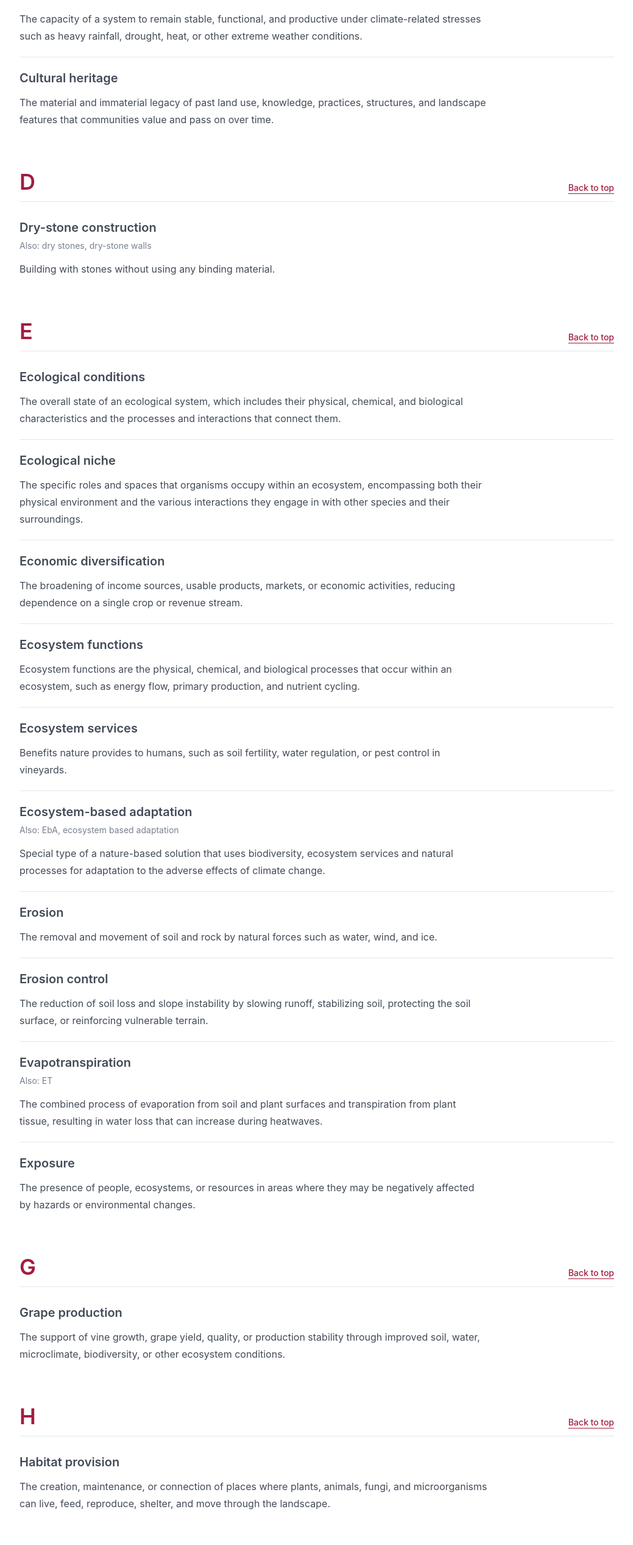
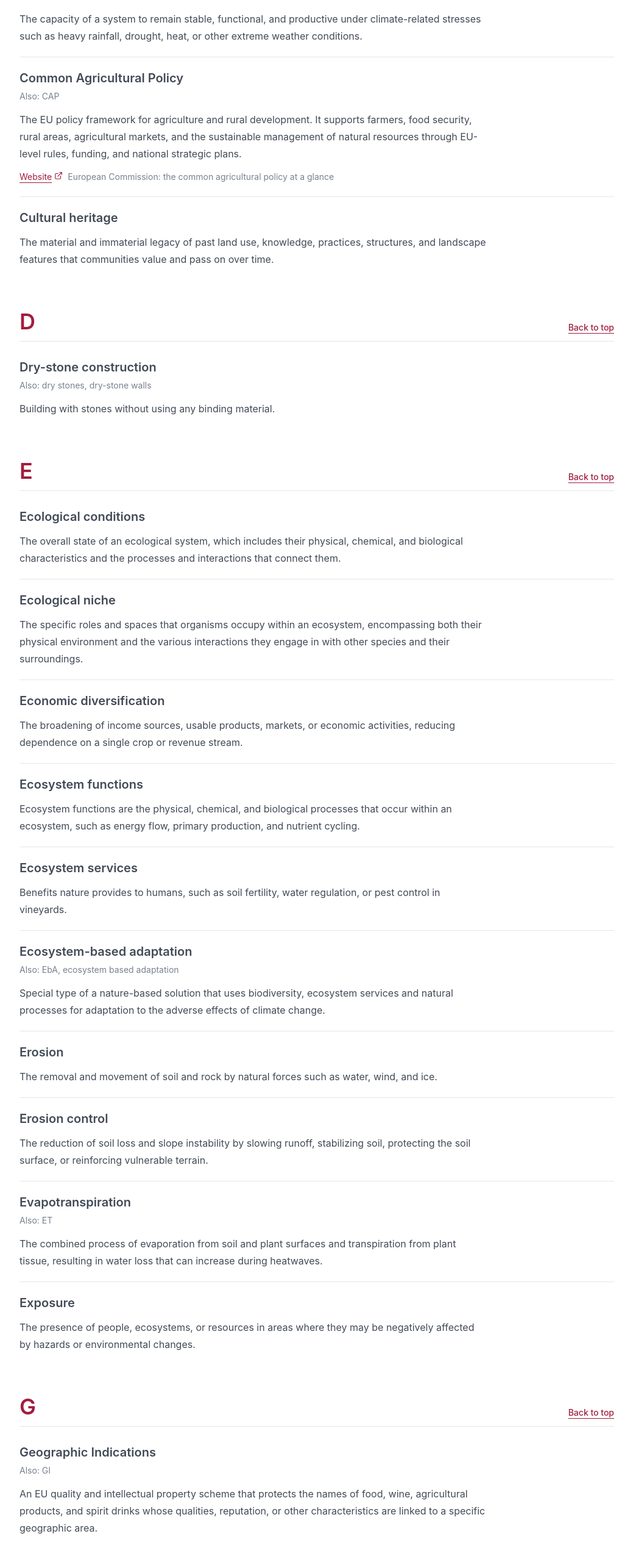
Before and after one commit to Eurac-Research/winemap, a Next.js app: page /about/glossary in a window 1280 px wide. Shown: the part 1548-4081 px from the top of the page at 61% size, without its empty margins (120-1159 px from the left). Built offline with nearby package versions, Linux system fonts and the light colour scheme.

Commit message:
add glossary popovers and links to governance landing page

```diff
--- a/src/app/governance/page.tsx
+++ b/src/app/governance/page.tsx
@@ -9,8 +9,9 @@ import {
   Users,
 } from "lucide-react";
 
+import { GlossaryTermPopover } from "@/components/glossary/glossaryTerm";
 import styles from "@/styles/Home.module.css";
-import DatawrapperChart from "@/components/DatawrapperChart";
+// import DatawrapperChart from "@/components/DatawrapperChart";
 
 const discoverMoreLinks =
   mainAreas.find((area) => area.id === "governance")?.categories ?? [];
@@ -37,7 +38,9 @@ export default function GovernancePage() {
               <h1 className={styles.landingTitle}>Navigating vineyards’ legal frameworks </h1>
 
               <p className={styles.landingIntro}>
-                Europe’s diverse vineyard landscapes and wine traditions are framed by a complex set of regional, national, and EU regulations. WINEMAP Governance gathers information about these legal frameworks and geographic indications for wine production in Europe.
+                Europe’s diverse vineyard landscapes and wine traditions are framed by a complex set of regional, national, and EU regulations. WINEMAP Governance gathers information about these legal frameworks and{" "}
+                <GlossaryTermPopover id="geographic-indications">geographic indications</GlossaryTermPopover>{" "}
+                for wine production in Europe.
               </p>
             </div>
 
@@ -67,10 +70,16 @@ export default function GovernancePage() {
 
             <div className={styles.landingCopy}>
               <p>
-                Across Europe, wine production and vineyard management are governed by a dense, complex network of regulations. The recent EU framework covers a wide range of topics, such as the organization of the markets in agricultural products and their financing, through the Common Agricultural Policy (CAP). On a technical level, the EU also covers planting and plant health regulations, targeting physical and chemical characteristics of grapevine products and the authorizations for vine plantings and certifications.
+                Across Europe, wine production and vineyard management are governed by a dense, complex network of regulations. The recent EU framework covers a wide range of topics, such as the organization of the markets in agricultural products and their financing, through the{" "}
+                <GlossaryTermPopover id="common-agricultural-policy">
+                  Common Agricultural Policy (CAP)
+                </GlossaryTermPopover>
+                . On a technical level, the EU also covers planting and plant health regulations, targeting physical and chemical characteristics of grapevine products and the authorizations for vine plantings and certifications.
               </p>
               <p>
-                Besides EU legal frameworks, local participatory approaches also contribute to developing innovative solutions and ideas for the management and protection of vineyards and wine-regions identities and quality of wines. Making this knowledge accessible allows winemakers and researchers to share knowledge and ensure a sustainable future for wine regions.               </p>
+                Besides EU legal frameworks, local participatory approaches, such as{" "}
+                <GlossaryTermPopover id="living-lab">living-labs </GlossaryTermPopover>{" "},
+                also contribute to developing innovative solutions and ideas for the management and protection of vineyards and wine-regions identities and quality of wines. Making this knowledge accessible allows winemakers and researchers to share knowledge and ensure a sustainable future for wine regions.               </p>
             </div>
           </div>
         </section>
@@ -81,7 +90,9 @@ export default function GovernancePage() {
 
             <div className={styles.landingCopy}>
               <p>
-                As Europe is home to some of the world’s most prestigious wine regions, the European Union has established a quality scheme called Protected Designation of Origin (PDO) in order to maintain the integrity and quality of these wines. This system sets rules and regulations for the production, labelling, and promotion of wines within specific regions of Europe. This classification ensures that wines produced within those regions follow strict standards of quality and tradition, protecting the reputation and authenticity of each wine. The PDO designation is granted by the EU, and only wines that are produced within a certain region and meet specific production criteria are allowed to carry the PDO label.
+                As Europe is home to some of the world’s most prestigious wine regions, the European Union has established a quality scheme called{" "}
+                <GlossaryTermPopover id="protected-designation-of-origin">Protected Designation of Origin (PDO)</GlossaryTermPopover>{" "}
+                in order to maintain the integrity and quality of these wines. This system sets rules and regulations for the production, labelling, and promotion of wines within specific regions of Europe. This classification ensures that wines produced within those regions follow strict standards of quality and tradition, protecting the reputation and authenticity of each wine. The PDO designation is granted by the EU, and only wines that are produced within a certain region and meet specific production criteria are allowed to carry the PDO label.
               </p>
               <a
                 className="article-media-link block"
@@ -116,14 +127,22 @@ export default function GovernancePage() {
 
             <div className={styles.landingCopy}>
               <p>
-                This complex system is now easier to navigate, as Eurac Research has produced the first-ever comprehensive map of Europe’s wine regions classified under the PDO system. Across the WINEMAP Governance, you can find accessible information on PDOs and other EU legislation about vineyards and wine products to link environmental and climatic components to specific PDO regions. The aim of the WINEMAP is to ensure wine-related stakeholders can learn and better understand, through specific courses or map applications, the global picture associated to vineyards’ management and protection, ensuring the cultural continuity of Europe’s wine-growing regions.
+                This complex system is now easier to navigate, as Eurac Research has published the {" "}
+                  <Link
+                    key="pdo-atlas"
+                    href="map-applications/pdo-atlas"
+                    className="font-semibold app-accent-text underline underline-offset-4 transition-colors hover:brightness-110 focus-visible:outline focus-visible:outline-2 focus-visible:outline-offset-2 focus-visible:outline-[color:var(--app-accent-text-color)]"
+                  >
+                   European PDO-Atlas
+                  </Link>
+                , the first-ever comprehensive map of Europe’s wine regions classified under the PDO system. Additionally, across the WINEMAP Governance you can find accessible information on PDOs and other EU legislation regarding vineyards and wine products. The aim of the WINEMAP Governance is to ensure wine-related stakeholders can learn and better understand the legal management and protection of European vineyards, by offering specific courses and map applications and thereby ensuring the cultural continuity of European wine-growing regions.
               </p>
-              <DatawrapperChart
+              {/* <DatawrapperChart
                 chartId="DEUDJ/6?dark=true"
                 title="Nr. of registered PDOs"
                 ariaLabel="Line chart showing the number of registered PDOs over time"
                 height={378}
-              />
+              /> */}
             </div>
           </div>
         </section>
--- a/src/components/glossary/glossaryTerm.tsx
+++ b/src/components/glossary/glossaryTerm.tsx
@@ -63,10 +63,11 @@ export function GlossaryTermPopover({
         id={popoverId}
         role="tooltip"
         className={cn(
-          "pointer-events-none absolute bottom-full left-0 z-50 mb-2 hidden w-[min(22rem,calc(100vw-2rem))] rounded-lg border border-[color:var(--border)] bg-[color:var(--surface)] p-4 text-left text-sm leading-relaxed app-text-color shadow-[0_18px_45px_rgba(15,23,42,0.18)] group-hover/glossary:block group-focus-within/glossary:block",
+          "absolute bottom-full left-0 z-50 hidden w-[min(22rem,calc(100vw-2rem))] pb-2 text-left text-sm leading-relaxed group-hover/glossary:block group-focus-within/glossary:block",
           isPinned && "block",
         )}
       >
+        <span className="block rounded-lg border border-[color:var(--border)] bg-[color:var(--surface)] p-4 app-text-color shadow-[0_18px_45px_rgba(15,23,42,0.18)]">
           <span className="block text-base font-semibold app-text-color">
             {glossaryTerm.term}
           </span>
@@ -87,7 +88,7 @@ export function GlossaryTermPopover({
                         href={reference.href}
                         target="_blank"
                         rel="noreferrer"
-                      className="pointer-events-auto inline-flex items-baseline gap-1 font-medium app-accent-text underline underline-offset-4"
+                        className="inline-flex items-baseline gap-1 font-medium app-accent-text underline underline-offset-4"
                       >
                         <span>{typeLabel}</span>
                         <ExternalLink
@@ -108,5 +109,6 @@ export function GlossaryTermPopover({
           ) : null}
         </span>
       </span>
+    </span>
   );
 }
--- a/src/content/glossary.ts
+++ b/src/content/glossary.ts
@@ -34,11 +34,46 @@ export const glossaryTerms: GlossaryTerm[] = [
       "The protection, maintenance, or restoration of the diversity of species, habitats, genes, and ecological interactions within an ecosystem or landscape.",
   },
   {
+    id: "geographic-indications",
+    term: "Geographic Indications",
+    aliases: ["GI"],
+    definition:
+      "An EU quality and intellectual property scheme that protects the names of food, wine, agricultural products, and spirit drinks whose qualities, reputation, or other characteristics are linked to a specific geographic area.",
+    references: [
+      {
+        label: "European Commission: geographical indications and quality schemes explained",
+        href: "https://agriculture.ec.europa.eu/farming/geographical-indications-and-quality-schemes/geographical-indications-and-quality-schemes-explained_en",
+        type: "website",
+      },
+    ],
+  },
+  {
     id: "protected-designation-of-origin",
     term: "Protected Designation of Origin",
     aliases: ["PDO", "Designation of Origin"],
     definition:
       "A label that protects the name of a product from a specific region, where all ingredients and production steps come from that area and follow specific production methods.",
+    references: [
+      {
+        label: "European Commission: Protected Designations of Origin",
+        href: "https://agriculture.ec.europa.eu/farming/geographical-indications-and-quality-schemes/geographical-indications-and-quality-schemes-explained_en#pdo",
+        type: "website",
+      },
+    ],
+  },
+  {
+    id: "common-agricultural-policy",
+    term: "Common Agricultural Policy",
+    aliases: ["CAP"],
+    definition:
+      "The EU policy framework for agriculture and rural development. It supports farmers, food security, rural areas, agricultural markets, and the sustainable management of natural resources through EU-level rules, funding, and national strategic plans.",
+    references: [
+      {
+        label: "European Commission: the common agricultural policy at a glance",
+        href: "https://agriculture.ec.europa.eu/common-agricultural-policy/cap-overview/cap-glance_en",
+        type: "website",
+      },
+    ],
   },
   {
     id: "dry-stone-construction",
```
Lines whose indentation alone changed are shown as unchanged.
